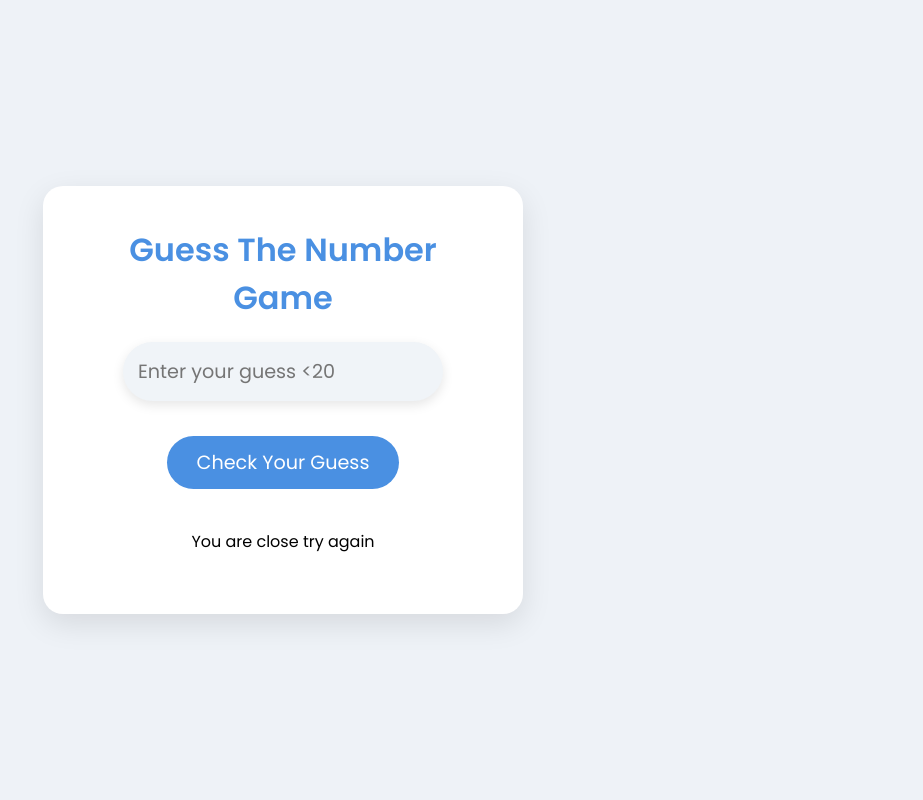
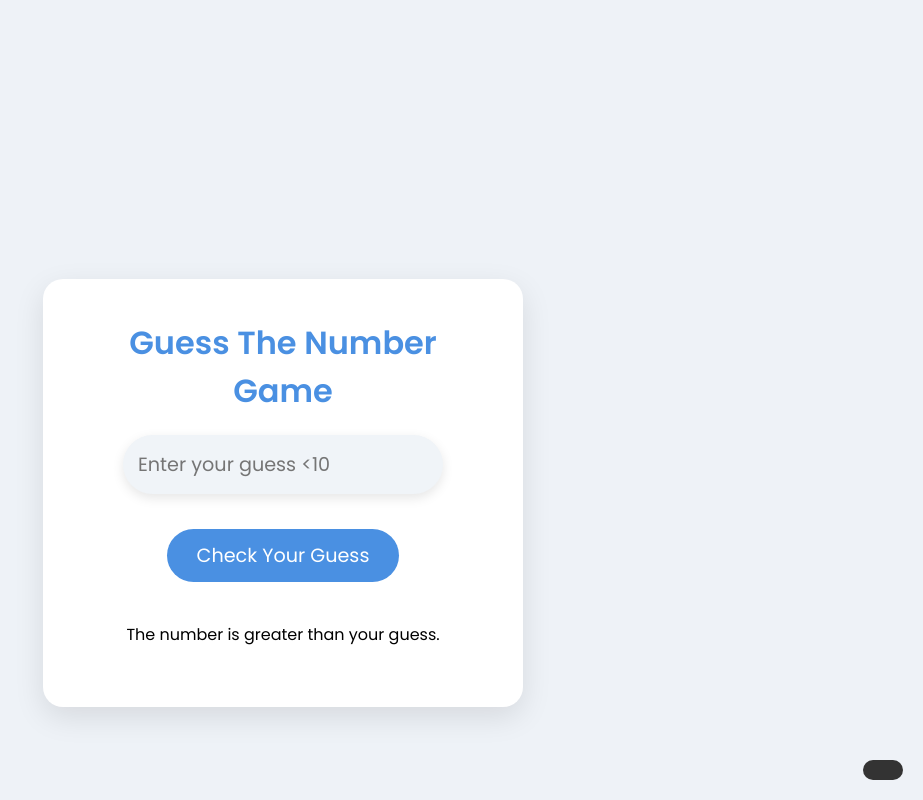
Before and after one commit to siddharth-rishabh/No-Guess, a plain HTML site: page index.html in a window 1280 px wide. Both pictures are taken after a click on the button "Check Your Guess". Shown: the whole page, without its empty margins (357-1280 px from the left). Drawn offline with Linux system fonts and the light colour scheme.

Commit message:
updated code

```diff
--- a/Guess.js
+++ b/Guess.js
@@ -1,18 +1,40 @@
-let findNo= 19;
+let findNo= 5;
 let outputDiv= document.getElementById("output");
 let inputField = document.getElementById("inputGuess");
 console.log(" Start the game !!");
 
+function handleGuess(){
+    let inputNum= parseInt(document.getElementById("inputGuess").value);
+    if(inputNum === findNo){
+            outputDiv.innerHTML= "congratulation 🎉🎉 baby you finally guessed it right";
+
+        }
+        else if(inputNum > findNo){
+            outputDiv.innerHTML= "The number is smaller than your guess.";
+        }
+        else{
+            outputDiv.innerHTML= "The number is greater than your guess.";
+        }
+
+        inputField.value = "";
+        if(inputNum > 10){
+            outputDiv.innerHTML="🔴Please enter number less than or equal to 10"
+        }
+}
+
 let submitGuess = document.getElementById("submitGuess");
 submitGuess.addEventListener("click", ()=>{
-    let inputNum= parseInt(document.getElementById("inputGuess").value);
-    if(inputNum === findNo){
-            outputDiv.innerHTML= "congratulation baby you finally guessed it right";
+    handleGuess();
+    }
 
-        }else{
-            outputDiv.innerHTML= "You are close try again";
+);
+inputGuess.addEventListener("keydown", (event)=>{
+    if(event.key === "Enter"){
+        handleGuess();
+    }
+});
 
-        }
-        inputField.value = "";
-    }
-)
+let themeChange= document.getElementById("themeToggle");
+themeChange.addEventListener("click", ()=>{
+
+})
--- a/index.html
+++ b/index.html
@@ -7,10 +7,11 @@
     <link rel="stylesheet" href="styles.css">
 </head>
 <body>
+    <div><button id="themeToggle" class="theme-btn"></button></div>
     <div class="game-container">
         <h1>Guess The Number Game</h1>
         <div class="input-container">
-            <input type="number" id="inputGuess" placeholder="Enter your guess <20" />
+            <input type="number" id="inputGuess" placeholder="Enter your guess <10" max="10" min="0"/>
         </div>
         <button id="submitGuess">Check Your Guess</button>
         <div id="output"></div>
--- a/styles.css
+++ b/styles.css
@@ -12,7 +12,7 @@
 /* Body Styling */
 body {
     background: #eef2f7; /* Soft light background */
-    display: flex;
+    display:grid;
     justify-content: center;
     align-items: center;
     height: 100vh;
@@ -122,6 +122,37 @@ button:active {
     animation: fadeIn 0.5s ease-out forwards;
 }
 
+/* Dark Theme */
+body.dark-mode {
+    background: linear-gradient(to bottom, #333, #000);
+    color: #fff;
+}
+
+input.dark-mode, button.dark-mode {
+    background: #444;
+    color: #fff;
+    border: 1px solid #666;
+}
+
+#themeToggle {
+    position: fixed;
+    bottom: 20px;
+    right: 20px;
+    padding: 10px 20px;
+    border-radius: 50px;
+    background: #333;
+    color: #fff;
+    border: none;
+    cursor: pointer;
+    font-size: 16px;
+    transition: background 0.5s ease, color 0.5s ease;
+}
+
+#themeToggle:hover {
+    background: #444;
+}
+
+
 /* Fade In Animation */
 @keyframes fadeIn {
     from {
```
